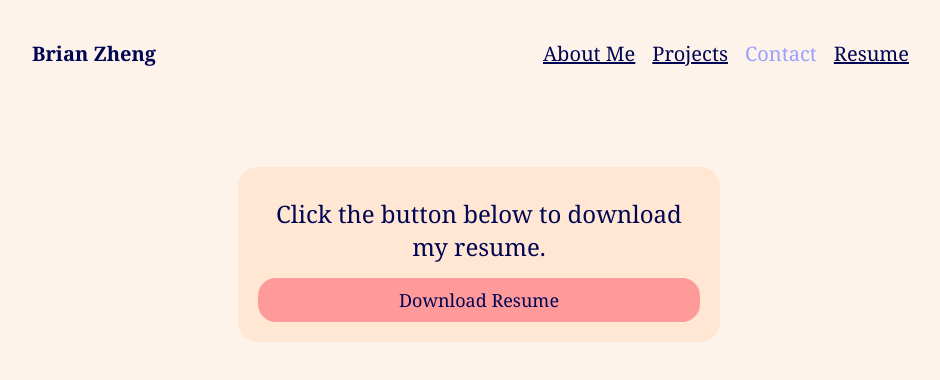
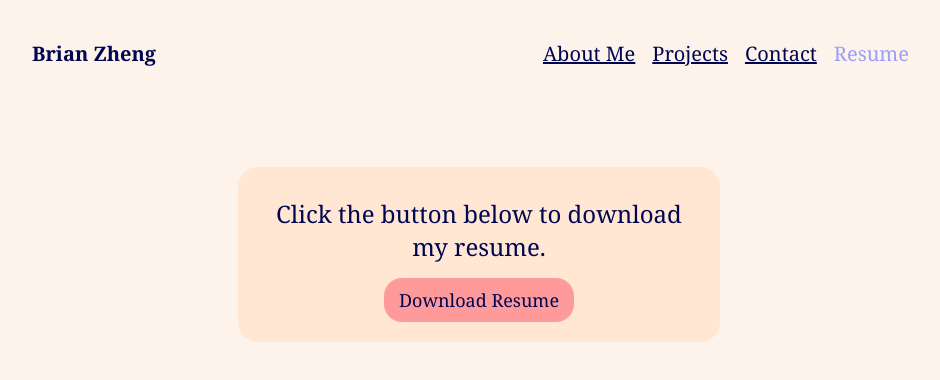
Before and after one commit to brianzheng205/portfolio, a Next.js app: page /resume in a window 1280 px wide. Shown: the top 380 px of the page, without its empty margins (161-1101 px from the left). Built offline with nearby package versions, Linux system fonts and the light colour scheme.

Commit message:
Fixed bugs and CSS
- Fixed bug where Contact would be highlighted instead of Resume when on Resume page
- Created CSS for download buttons column

```diff
--- a/src/app/contact/page.tsx
+++ b/src/app/contact/page.tsx
@@ -27,8 +27,8 @@ export default function Contact() {
         <div className={utilStyles.heading}>
           Feel free to contact me or learn more about me:
         </div>
-        <div className={styles.infoSection}>
-          <div className={styles.instructions}>
+        <div className={utilStyles.infoSection}>
+          <div className={utilStyles.instructions}>
             Click my email to copy it or click the links to visit them.
           </div>
 
--- a/src/app/layout.tsx
+++ b/src/app/layout.tsx
@@ -1,10 +1,7 @@
 import type { Metadata } from "next";
-import { Inter } from "next/font/google";
 
 import "./styles/globals.css";
 import utilStyles from "./styles/utils.module.css";
-
-const inter = Inter({ subsets: ["latin"] });
 
 export const metadata: Metadata = {
   title: "Brian Zheng's Portfolio",
@@ -18,9 +15,7 @@ export default function RootLayout({
 }) {
   return (
     <html lang="en">
-      <body className={`${inter.className} ${utilStyles.container}`}>
-        {children}
-      </body>
+      <body className={`${utilStyles.container}`}>{children}</body>
     </html>
   );
 }
--- a/src/app/resume/page.tsx
+++ b/src/app/resume/page.tsx
@@ -2,20 +2,21 @@ import Header from "../components/header";
 import Download from "../components/download";
 import { Page } from "../types";
 
-import styles from "../styles/contact.module.css";
+import styles from "../styles/resume.module.css";
 import utilStyles from "../styles/utils.module.css";
 
 export default function Resume() {
   return (
     <>
-      <Header activePageRouter={Page.Contact} />
+      <Header activePageRouter={Page.Resume} />
       <div className={utilStyles.column}>
-        <div className={styles.infoSection}>
-          <div className={styles.instructions}>
+        <div className={utilStyles.infoSection}>
+          <div className={utilStyles.instructions}>
             Click the button below to download my resume.
           </div>
-
-          <Download text="Download Resume" />
+          <div className={styles.downloadCol}>
+            <Download text="Download Resume" />
+          </div>
         </div>
       </div>
     </>
--- a/src/app/styles/contact.module.css
+++ b/src/app/styles/contact.module.css
@@ -1,18 +1,3 @@
-.infoSection {
-  margin-top: 50px;
-  width: 35%;
-  background-color: #ffe7d3;
-  padding: 20px;
-  border-radius: 20px;
-}
-
-.instructions {
-  font-size: 24px;
-  margin-bottom: 5px;
-  padding: 10px;
-  text-align: center;
-}
-
 .info {
   display: flex;
   flex-direction: row;
--- /dev/null
+++ b/src/app/styles/resume.module.css
@@ -0,0 +1,5 @@
+.downloadCol {
+  display: flex;
+  flex-direction: column;
+  align-items: center;
+}
--- a/src/app/styles/utils.module.css
+++ b/src/app/styles/utils.module.css
@@ -59,3 +59,21 @@
   align-items: center;
   background-color: #fdf3ea;
 }
+
+.infoSection {
+  display: flex;
+  flex-direction: column;
+  align-content: center;
+  margin-top: 50px;
+  width: 35%;
+  padding: 20px;
+  border-radius: 20px;
+  background-color: #ffe7d3;
+}
+
+.instructions {
+  font-size: 24px;
+  margin-bottom: 5px;
+  padding: 10px;
+  text-align: center;
+}
```
